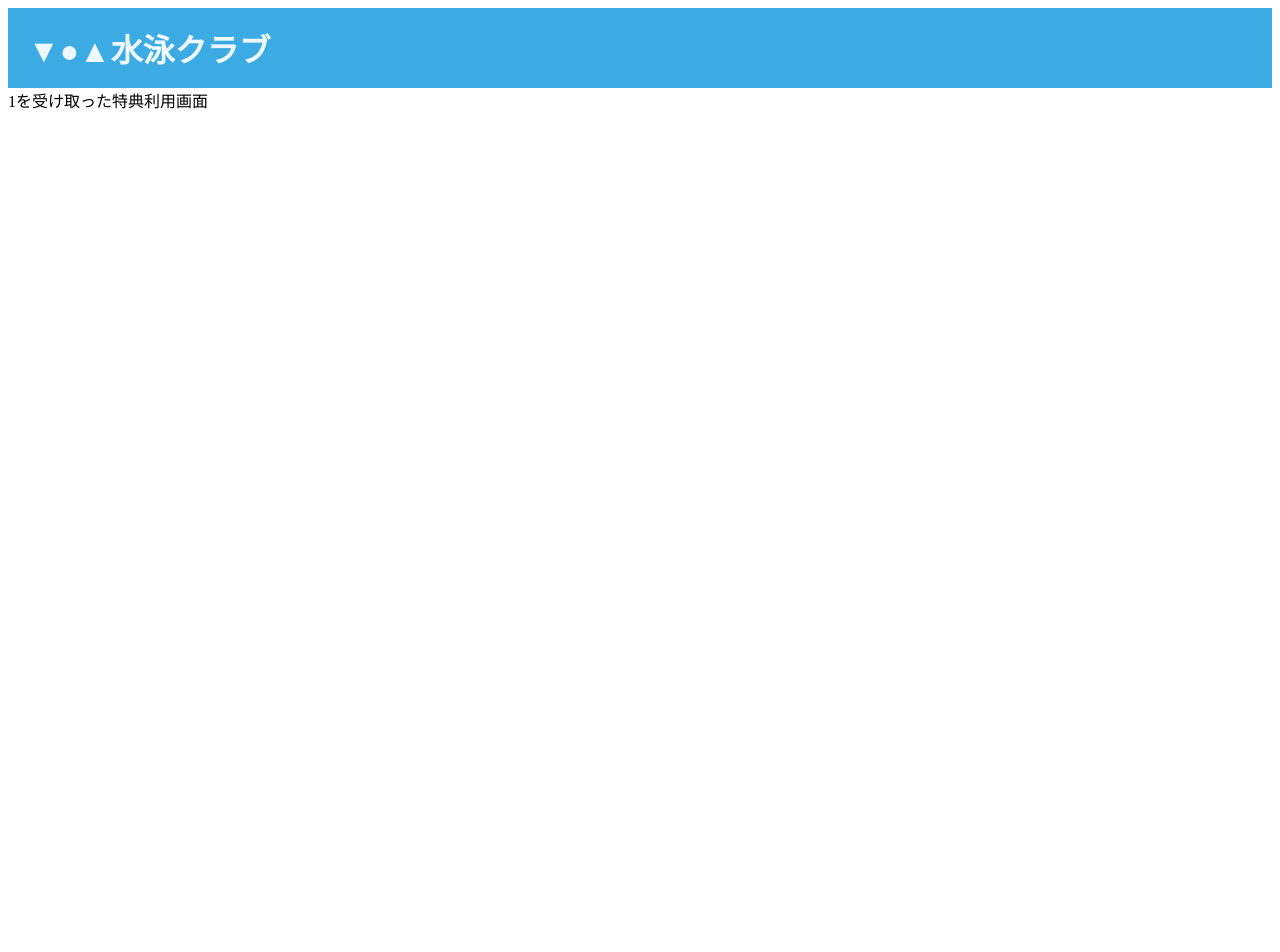
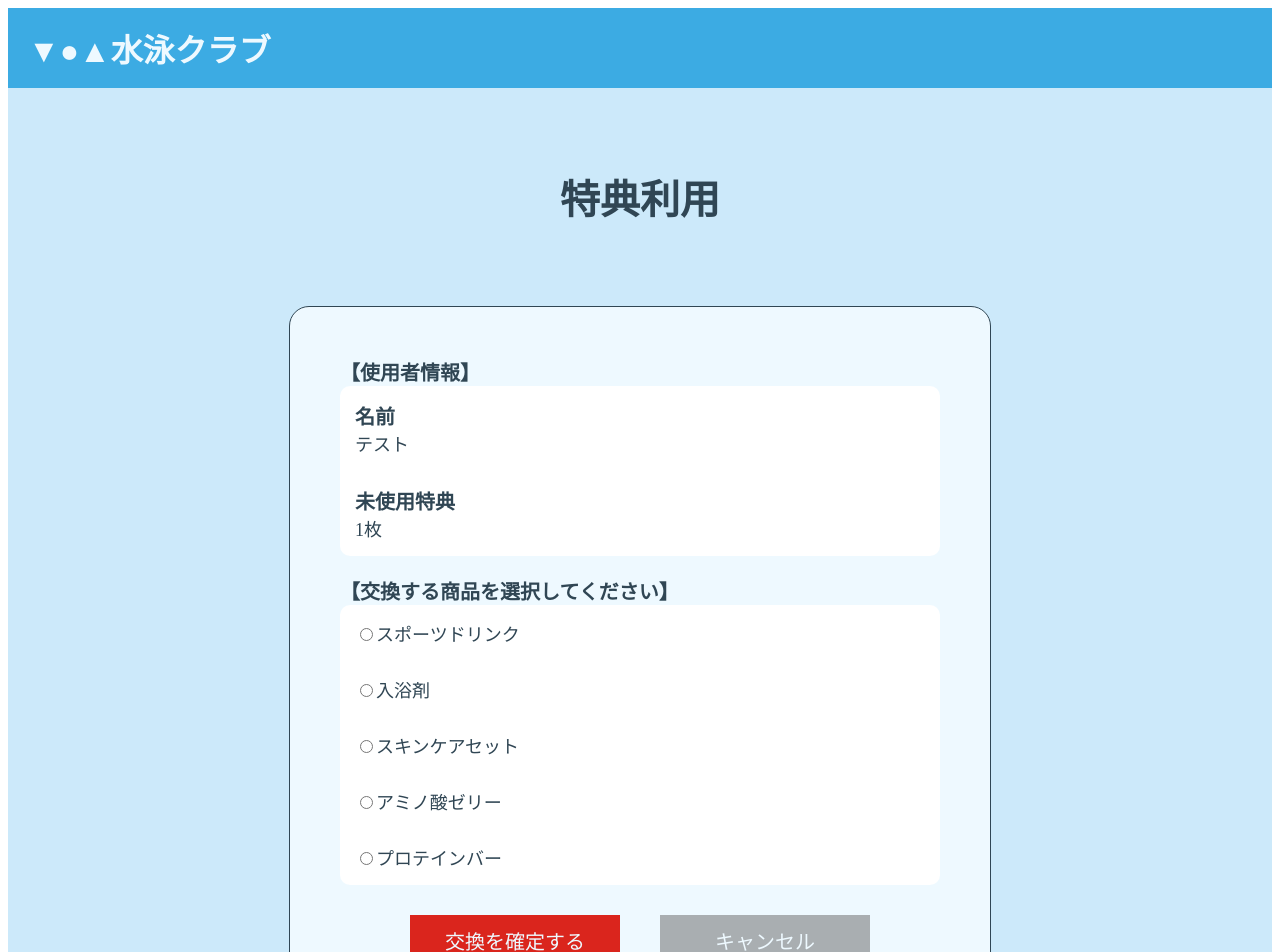
Before and after one commit to hirata784/laravel-swimming-reservation-app, a Nuxt app in the folder frontend/: page /admin/rewards/1 in a window 1280 px wide. Shown: the top 952 px of the page. Before the commit the page ends 800 px from the top, so only its background shows below. Built offline with nearby package versions, Linux system fonts and the light colour scheme; no server answers.

Commit message:
feat：特典利用画面のUIを追加

```diff
--- a/frontend/app/pages/admin/rewards/[userId].vue
+++ b/frontend/app/pages/admin/rewards/[userId].vue
@@ -1,5 +1,82 @@
 <template>
-    <p>{{ userId }}を受け取った特典利用画面</p>
+    <div class="rewards">
+        <div class="rewards-content">
+            <h2 class="title">特典利用</h2>
+            <div class="rewards-form">
+                <p class="section-title">【使用者情報】</p>
+                <div class="group">
+                    <div class="item-group">
+                        <p class="label">名前</p>
+                        <p class="item">テスト</p>
+                    </div>
+                    <div class="item-group">
+                        <p class="label">未使用特典</p>
+                        <p class="item">1枚</p>
+                    </div>
+                </div>
+                <p class="section-title">【交換する商品を選択してください】</p>
+                <div class="group">
+                    <div class="radio-group">
+                        <input
+                            type="radio"
+                            id="sports-drink"
+                            name="rewards"
+                            value="スポーツドリンク"
+                        />
+                        <label class="item" for="sports-drink"
+                            >スポーツドリンク</label
+                        >
+                    </div>
+                    <div class="radio-group">
+                        <input
+                            type="radio"
+                            id="bath-additive"
+                            name="rewards"
+                            value="入浴剤"
+                        />
+                        <label class="item" for="bath-additive">入浴剤</label>
+                    </div>
+                    <div class="radio-group">
+                        <input
+                            type="radio"
+                            id="skincare-set"
+                            name="rewards"
+                            value="スキンケアセット"
+                        />
+                        <label class="item" for="skincare-set"
+                            >スキンケアセット</label
+                        >
+                    </div>
+                    <div class="radio-group">
+                        <input
+                            type="radio"
+                            id="amino-acid-jelly"
+                            name="rewards"
+                            value="アミノ酸ゼリー"
+                        />
+                        <label class="item" for="amino-acid-jelly"
+                            >アミノ酸ゼリー</label
+                        >
+                    </div>
+                    <div class="radio-group">
+                        <input
+                            type="radio"
+                            id="protein-bar"
+                            name="rewards"
+                            value="プロテインバー"
+                        />
+                        <label class="item" for="protein-bar"
+                            >プロテインバー</label
+                        >
+                    </div>
+                </div>
+                <div class="btn-area">
+                    <button class="exchange-btn">交換を確定する</button>
+                    <button class="return-btn">キャンセル</button>
+                </div>
+            </div>
+        </div>
+    </div>
 </template>
 
 <script setup>
@@ -13,3 +90,116 @@ definePageMeta({
     middleware: "admin-auth", // 認証中のみアクセス可能にする
 });
 </script>
+
+<style scoped>
+p {
+    margin: 0;
+}
+
+.rewards {
+    background-color: #cce9fa;
+    width: 100%;
+    text-align: center;
+    position: relative;
+}
+
+.rewards-content {
+    padding: 80px 0 1px;
+}
+
+.title {
+    margin: 0;
+    font-size: 40px;
+    color: #304654;
+}
+
+.rewards-form {
+    width: 50%;
+    margin: 80px auto;
+    max-width: 600px;
+    padding: 30px 50px;
+    border: 1px solid #304654;
+    border-radius: 20px;
+    background-color: #eef9ff;
+}
+
+.section-title {
+    font-size: 20px;
+    font-weight: bold;
+    color: #304654;
+    text-align: left;
+    margin-top: 20px;
+}
+
+.group {
+    background-color: #ffffff;
+    padding: 15px;
+    border-radius: 10px;
+}
+
+.item-group {
+    margin-bottom: 30px;
+    width: 100%;
+    display: flex;
+    flex-direction: column;
+}
+
+.item-group:last-child {
+    margin-bottom: 0;
+}
+
+.label {
+    font-size: 20px;
+    font-weight: bold;
+    color: #304654;
+    text-align: left;
+}
+
+.item {
+    font-size: 18px;
+    color: #304654;
+    text-align: left;
+}
+
+.radio-group {
+    margin-bottom: 30px;
+    width: 100%;
+    display: flex;
+    flex-direction: row;
+}
+
+.radio-group:last-child {
+    margin-bottom: 0;
+}
+
+.btn-area {
+    display: flex;
+    justify-content: center;
+    margin-top: 30px;
+    margin-bottom: 20px;
+    height: 50px;
+}
+
+.exchange-btn {
+    border: none;
+    background-color: #da251d;
+    color: #eef9ff;
+    padding: 10px 20px;
+    margin: 0 20px 0;
+    font-size: 20px;
+    cursor: pointer;
+    width: 35%;
+}
+
+.return-btn {
+    border: none;
+    background-color: #666666;
+    opacity: 0.5;
+    color: #eef9ff;
+    padding: 10px 20px;
+    margin: 0 20px 0;
+    font-size: 20px;
+    cursor: pointer;
+    width: 35%;
+}
+</style>
```
